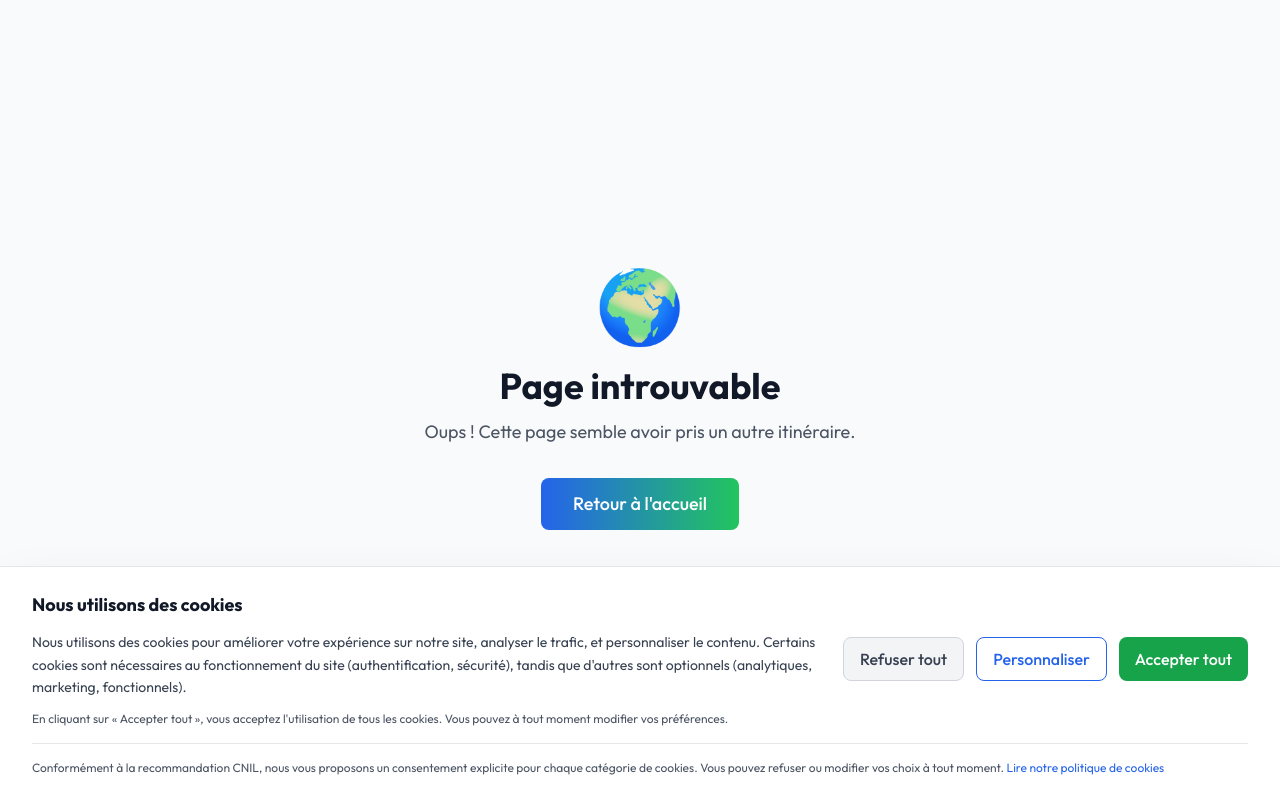
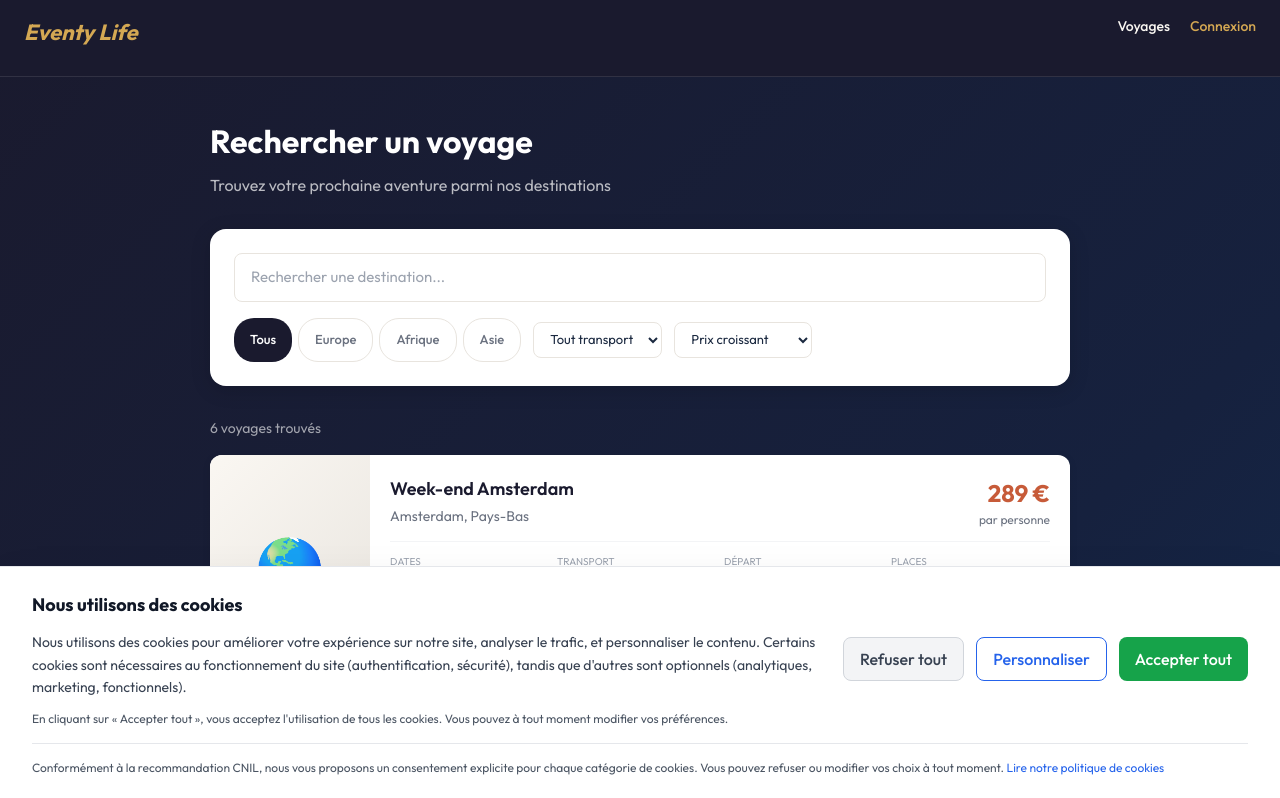
Before and after one commit to eventylife-hub/Eventylife, a Next.js app: page /recherche in a window 1280 px wide. Before the commit this address had no page. Shown: the top 798 px of the page. Built offline with nearby package versions, Linux system fonts and the light colour scheme.

Commit message:
Add recherche voyages page

```diff
--- /dev/null
+++ b/app/(public)/recherche/page.tsx
@@ -0,0 +1,124 @@
+'use client';
+import { useState } from 'react';
+
+const voyages = [
+  { id: 'amsterdam', titre: 'Week-end Amsterdam', destination: 'Amsterdam, Pays-Bas', prix: 289, transport: 'Bus', duree: '3 jours', depart: 'Paris', date: '15-17 Mars 2026', places: 8, image: '&#127758;', categorie: 'europe' },
+  { id: 'marrakech', titre: 'S&#233;jour Marrakech', destination: 'Marrakech, Maroc', prix: 649, transport: 'Avion', duree: '7 jours', depart: 'Paris', date: '5-12 Avril 2026', places: 12, image: '&#127796;', categorie: 'afrique' },
+  { id: 'rome', titre: 'Rome Express', destination: 'Rome, Italie', prix: 459, transport: 'Avion', duree: '4 jours', depart: 'Lyon', date: '20-23 Juin 2026', places: 5, image: '&#127855;', categorie: 'europe' },
+  { id: 'barcelone', titre: 'Barcelone en groupe', destination: 'Barcelone, Espagne', prix: 349, transport: 'Bus', duree: '4 jours', depart: 'Toulouse', date: '10-13 Mai 2026', places: 15, image: '&#9728;&#65039;', categorie: 'europe' },
+  { id: 'istanbul', titre: 'Istanbul D&#233;couverte', destination: 'Istanbul, Turquie', prix: 599, transport: 'Avion', duree: '5 jours', depart: 'Paris', date: '1-5 Juillet 2026', places: 3, image: '&#128332;', categorie: 'asie' },
+  { id: 'lisbonne', titre: 'Lisbonne Authentique', destination: 'Lisbonne, Portugal', prix: 389, transport: 'Avion', duree: '4 jours', depart: 'Bordeaux', date: '15-18 Ao&#251;t 2026', places: 20, image: '&#127754;', categorie: 'europe' },
+];
+
+const categories = [
+  { id: 'tous', label: 'Tous' },
+  { id: 'europe', label: 'Europe' },
+  { id: 'afrique', label: 'Afrique' },
+  { id: 'asie', label: 'Asie' },
+];
+
+export default function RecherchePage() {
+  const [search, setSearch] = useState('');
+  const [categorie, setCategorie] = useState('tous');
+  const [transport, setTransport] = useState('tous');
+  const [tri, setTri] = useState('prix-asc');
+
+  let filtered = voyages.filter(v => {
+    const matchSearch = search === '' || v.titre.toLowerCase().includes(search.toLowerCase()) || v.destination.toLowerCase().includes(search.toLowerCase());
+    const matchCat = categorie === 'tous' || v.categorie === categorie;
+    const matchTransport = transport === 'tous' || v.transport.toLowerCase() === transport;
+    return matchSearch && matchCat && matchTransport;
+  });
+
+  if (tri === 'prix-asc') filtered.sort((a, b) => a.prix - b.prix);
+  else if (tri === 'prix-desc') filtered.sort((a, b) => b.prix - a.prix);
+  else if (tri === 'date') filtered.sort((a, b) => a.date.localeCompare(b.date));
+
+  return (
+    <div style={{ minHeight: '100vh', background: 'linear-gradient(135deg, #1A1A2E 0%, #16213E 50%, #0F3460 100%)' }}>
+      <nav style={{ background: '#1A1A2E', padding: '16px 24px', display: 'flex', justifyContent: 'space-between', alignItems: 'center', borderBottom: '1px solid rgba(255,255,255,0.1)' }}>
+        <a href="/" style={{ color: '#D4A853', fontSize: 22, fontWeight: 700, textDecoration: 'none', fontStyle: 'italic' }}>Eventy Life</a>
+        <div style={{ display: 'flex', gap: 20 }}>
+          <a href="/voyages" style={{ color: '#FAF7F2', textDecoration: 'none', fontSize: 14, fontWeight: 500 }}>Voyages</a>
+          <a href="/connexion" style={{ color: '#D4A853', textDecoration: 'none', fontSize: 14, fontWeight: 500 }}>Connexion</a>
+        </div>
+      </nav>
+
+      <div style={{ maxWidth: 900, margin: '0 auto', padding: '40px 20px' }}>
+        <h1 style={{ fontSize: 32, fontWeight: 700, color: 'white', margin: '0 0 8px' }}>Rechercher un voyage</h1>
+        <p style={{ fontSize: 16, color: 'rgba(255,255,255,0.7)', margin: '0 0 32px' }}>Trouvez votre prochaine aventure parmi nos destinations</p>
+
+        <div style={{ background: 'white', borderRadius: 16, padding: 24, marginBottom: 32, boxShadow: '0 4px 20px rgba(0,0,0,0.15)' }}>
+          <div style={{ display: 'flex', gap: 12, marginBottom: 16, flexWrap: 'wrap' }}>
+            <input type="text" placeholder="Rechercher une destination..." value={search} onChange={e => setSearch(e.target.value)} style={{ flex: 1, minWidth: 200, padding: '12px 16px', border: '1px solid #E8E4DE', borderRadius: 8, fontSize: 15, outline: 'none' }} />
+          </div>
+
+          <div style={{ display: 'flex', gap: 12, flexWrap: 'wrap', alignItems: 'center' }}>
+            <div style={{ display: 'flex', gap: 6 }}>
+              {categories.map(c => (
+                <button key={c.id} onClick={() => setCategorie(c.id)} style={{ padding: '6px 16px', borderRadius: 20, border: categorie === c.id ? 'none' : '1px solid #E8E4DE', background: categorie === c.id ? '#1A1A2E' : 'white', color: categorie === c.id ? 'white' : '#6B7280', fontSize: 13, fontWeight: 500, cursor: 'pointer' }}>{c.label}</button>
+              ))}
+            </div>
+
+            <select value={transport} onChange={e => setTransport(e.target.value)} style={{ padding: '8px 12px', border: '1px solid #E8E4DE', borderRadius: 8, fontSize: 13, background: 'white', cursor: 'pointer' }}>
+              <option value="tous">Tout transport</option>
+              <option value="bus">Bus</option>
+              <option value="avion">Avion</option>
+            </select>
+
+            <select value={tri} onChange={e => setTri(e.target.value)} style={{ padding: '8px 12px', border: '1px solid #E8E4DE', borderRadius: 8, fontSize: 13, background: 'white', cursor: 'pointer' }}>
+              <option value="prix-asc">Prix croissant</option>
+              <option value="prix-desc">Prix d&#233;croissant</option>
+              <option value="date">Date</option>
+            </select>
+          </div>
+        </div>
+
+        <p style={{ color: 'rgba(255,255,255,0.6)', fontSize: 14, marginBottom: 16 }}>{filtered.length} voyage{filtered.length > 1 ? 's' : ''} trouv&#233;{filtered.length > 1 ? 's' : ''}</p>
+
+        <div style={{ display: 'flex', flexDirection: 'column', gap: 16 }}>
+          {filtered.map(v => (
+            <div key={v.id} style={{ background: 'white', borderRadius: 12, overflow: 'hidden', boxShadow: '0 2px 8px rgba(0,0,0,0.08)', transition: 'transform 0.2s' }}>
+              <div style={{ display: 'flex', flexWrap: 'wrap' }}>
+                <div style={{ width: 160, minHeight: 160, background: 'linear-gradient(135deg, #FAF7F2, #E8E4DE)', display: 'flex', alignItems: 'center', justifyContent: 'center', fontSize: 56 }} dangerouslySetInnerHTML={{ __html: v.image }} />
+                <div style={{ flex: 1, padding: 20, minWidth: 280 }}>
+                  <div style={{ display: 'flex', justifyContent: 'space-between', alignItems: 'flex-start', marginBottom: 8 }}>
+                    <div>
+                      <h3 style={{ fontSize: 18, fontWeight: 600, color: '#1A1A2E', margin: 0 }} dangerouslySetInnerHTML={{ __html: v.titre }} />
+                      <p style={{ fontSize: 14, color: '#6B7280', margin: '4px 0 0' }}>{v.destination}</p>
+                    </div>
+                    <div style={{ textAlign: 'right' }}>
+                      <p style={{ fontSize: 24, fontWeight: 700, color: '#C75B39', margin: 0 }}>{v.prix} &#8364;</p>
+                      <p style={{ fontSize: 12, color: '#6B7280', margin: 0 }}>par personne</p>
+                    </div>
+                  </div>
+
+                  <div style={{ display: 'grid', gridTemplateColumns: 'repeat(4, 1fr)', gap: 8, margin: '12px 0', padding: '12px 0', borderTop: '1px solid #F3F4F6', borderBottom: '1px solid #F3F4F6' }}>
+                    <div><p style={{ fontSize: 10, color: '#9CA3AF', textTransform: 'uppercase', margin: '0 0 2px' }}>Dates</p><p style={{ fontSize: 13, color: '#1A1A2E', fontWeight: 500, margin: 0 }}>{v.date}</p></div>
+                    <div><p style={{ fontSize: 10, color: '#9CA3AF', textTransform: 'uppercase', margin: '0 0 2px' }}>Transport</p><p style={{ fontSize: 13, color: '#1A1A2E', fontWeight: 500, margin: 0 }}>{v.transport}</p></div>
+                    <div><p style={{ fontSize: 10, color: '#9CA3AF', textTransform: 'uppercase', margin: '0 0 2px' }}>D&#233;part</p><p style={{ fontSize: 13, color: '#1A1A2E', fontWeight: 500, margin: 0 }}>{v.depart}</p></div>
+                    <div><p style={{ fontSize: 10, color: '#9CA3AF', textTransform: 'uppercase', margin: '0 0 2px' }}>Places</p><p style={{ fontSize: 13, color: v.places <= 5 ? '#DC2626' : '#059669', fontWeight: 500, margin: 0 }}>{v.places} dispo</p></div>
+                  </div>
+
+                  <div style={{ display: 'flex', justifyContent: 'space-between', alignItems: 'center' }}>
+                    <span style={{ fontSize: 13, color: '#6B7280' }}>{v.duree}</span>
+                    <a href={'/voyages/' + v.id} style={{ padding: '10px 24px', background: '#C75B39', color: 'white', borderRadius: 8, fontSize: 14, fontWeight: 600, textDecoration: 'none' }}>Voir le voyage</a>
+                  </div>
+                </div>
+              </div>
+            </div>
+          ))}
+        </div>
+
+        {filtered.length === 0 && (
+          <div style={{ background: 'rgba(255,255,255,0.1)', borderRadius: 12, padding: 48, textAlign: 'center' }}>
+            <div style={{ fontSize: 48, marginBottom: 16 }}>&#128269;</div>
+            <h2 style={{ fontSize: 20, fontWeight: 600, color: 'white', margin: '0 0 8px' }}>Aucun voyage trouv&#233;</h2>
+            <p style={{ fontSize: 14, color: 'rgba(255,255,255,0.6)', margin: '0 0 20px' }}>Essayez de modifier vos crit&#232;res de recherche</p>
+            <button onClick={() => { setSearch(''); setCategorie('tous'); setTransport('tous'); }} style={{ padding: '10px 24px', background: '#C75B39', color: 'white', border: 'none', borderRadius: 8, fontSize: 14, fontWeight: 600, cursor: 'pointer' }}>R&#233;initialiser les filtres</button>
+          </div>
+        )}
+      </div>
+    </div>
+  );
+}
```
